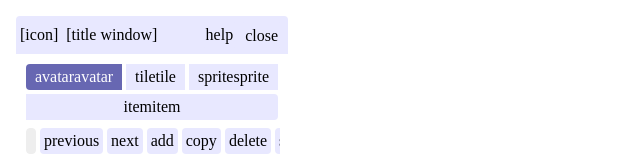
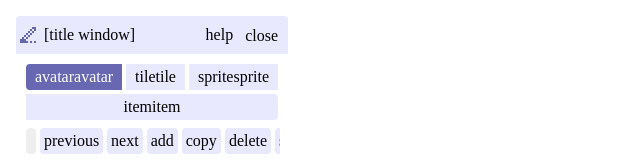
Before and after one commit to pvmm/tile-editor, an Angular app: page / in a window 1280 px wide. Shown: the top 160 px of the page, without its empty margins (0-640 px from the left). Built offline with nearby package versions, Linux system fonts and the light colour scheme.

Commit message:
svg rendering done right

```diff
--- a/src/app/pixelated-editor/bitsyEditorStyle.css
+++ b/src/app/pixelated-editor/bitsyEditorStyle.css
@@ -197,13 +197,6 @@ input[type=checkbox] + label:hover {
 
 input[type=checkbox]:disabled + label {
 	opacity: 0.5;
-}
-
-/* icons */
-.bitsy_icon svg {
-	width: 1em;
-	height: 1em;
-	fill: currentColor;
 }
 
 .icon_anim_frame0 {
--- a/src/app/pixelated-editor/pixelated-editor.component.css
+++ b/src/app/pixelated-editor/pixelated-editor.component.css
@@ -0,0 +1,12 @@
+/* icons */
+.icon {
+        width: 1em;
+        height: 1em;
+        /* filter processed in https://codepen.io/sosuke/pen/Pjoqqp for color --bitsy-color-main-2 */
+        filter: invert(45%) sepia(9%) saturate(2919%) hue-rotate(202deg) brightness(88%) contrast(83%);
+}
+
+/* specific icons */
+.icon-paint {
+        background-image: url(../../assets/icons/paint.svg);
+}
--- a/src/app/pixelated-editor/pixelated-editor.component.html
+++ b/src/app/pixelated-editor/pixelated-editor.component.html
@@ -1,6 +1,6 @@
 <div id="paintPanel" class="bitsy-card bitsy-card-s bitsy-workbench-item">
     <div class="bitsy-card-titlebar">
-        <span class="bitsy_icon">[icon]</span>
+        <span class="icon icon-paint"></span>
 
         <span class="bitsy-card-title" title="paint window" onmousedown="grabCard(event);">
             <span class="localize paint_tool_name">[title window]</span>
--- a/src/app/pixelated-editor/pixelated-editor.component.ts
+++ b/src/app/pixelated-editor/pixelated-editor.component.ts
@@ -10,7 +10,7 @@ const paint_scale:number = 32;
 @Component({
     selector: 'pixelated-editor',
     templateUrl: './pixelated-editor.component.html',
-    styleUrls: ['../../styles.css', './bitsyEditorStyle.css', './dialogToolStyle.css']
+    styleUrls: ['../../styles.css', './bitsyEditorStyle.css', './dialogToolStyle.css', './pixelated-editor.component.css']
 })
 export class PixelatedEditorComponent implements AfterViewInit {
     @ViewChild('paint', {static: false, read: ElementRef}) canvas!: ElementRef<HTMLCanvasElement>;
```
Also changed, not shown: src/app/pixelated-editor/pixelated-editor.component.less (deleted), src/assets/icons/paint.svg (added).
